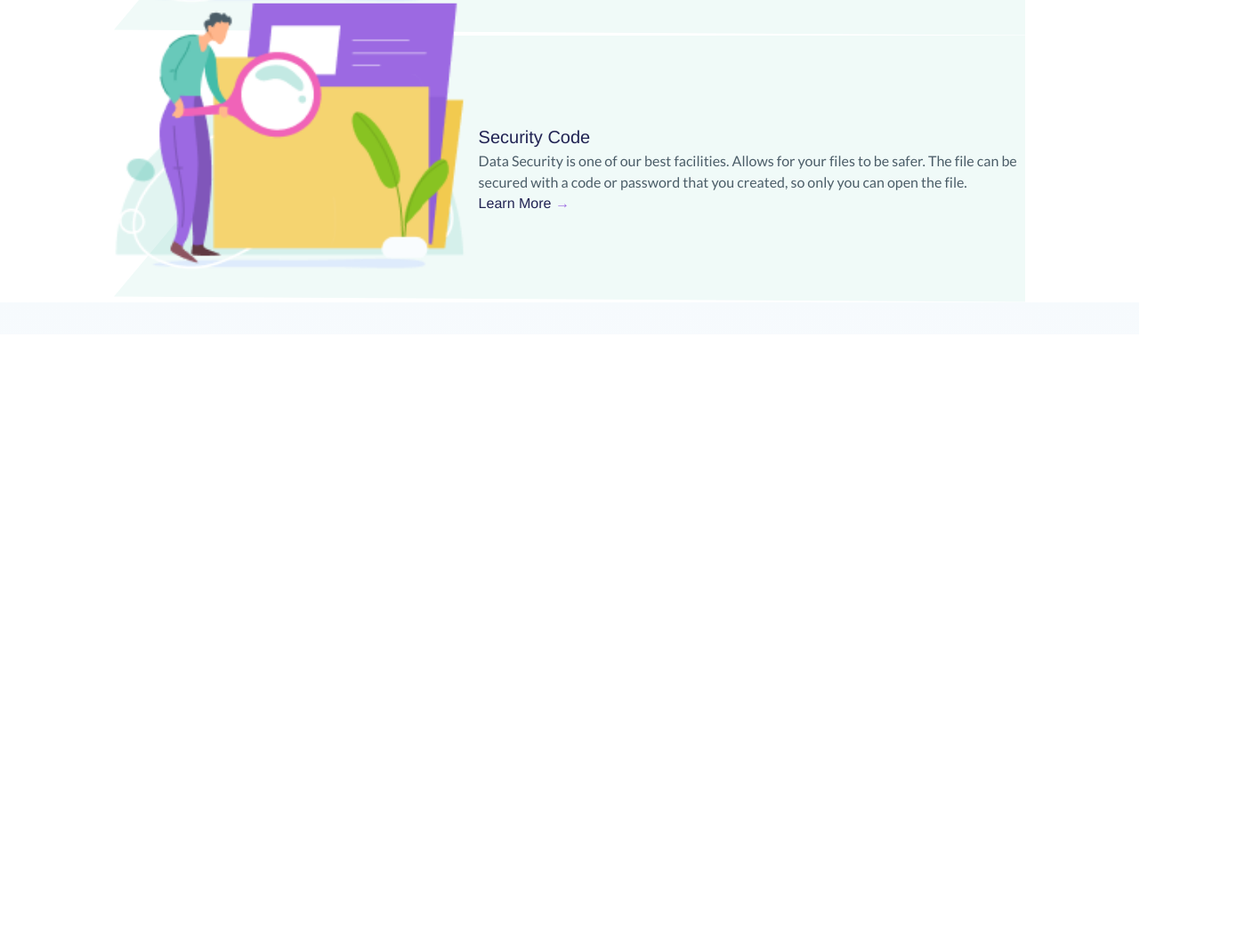
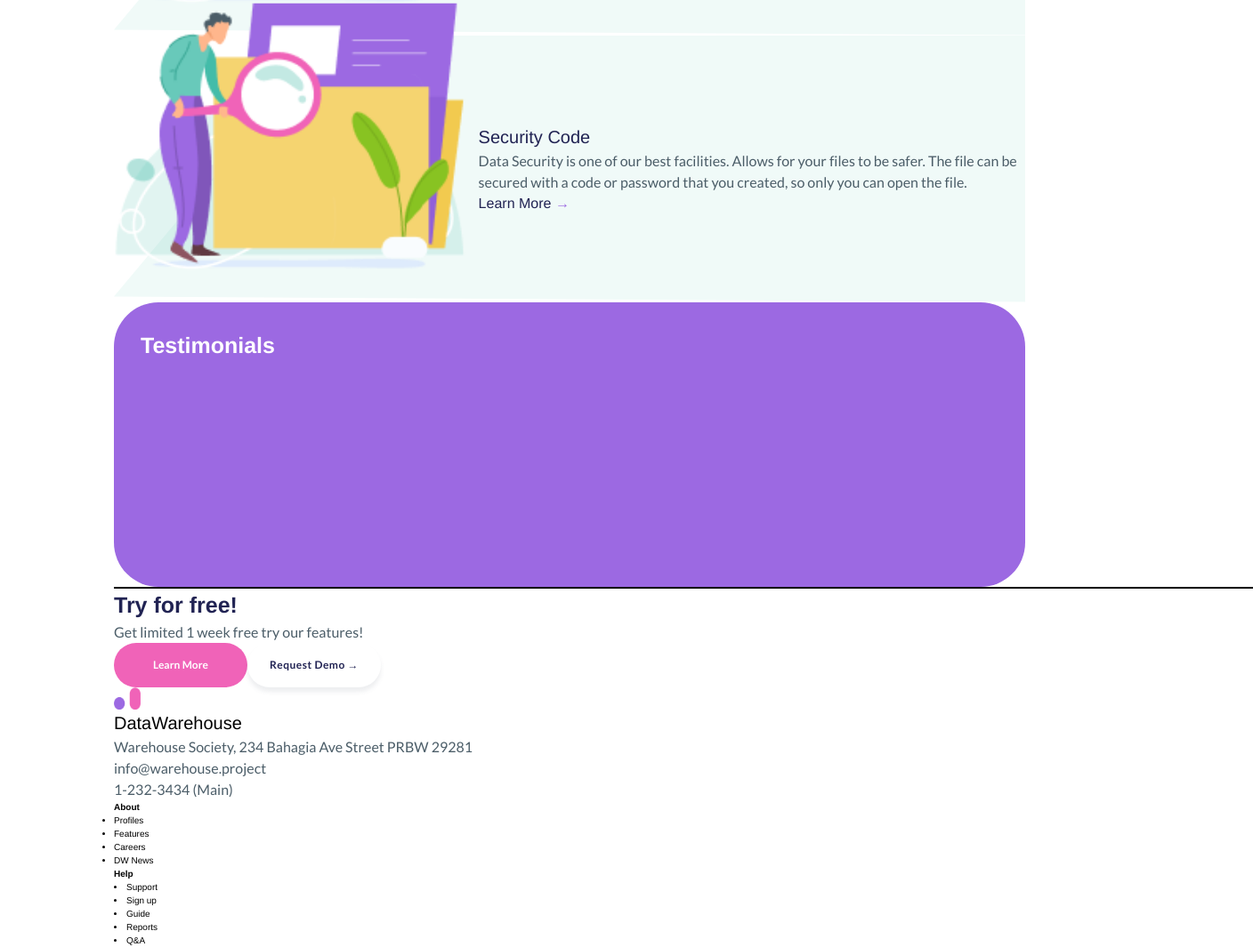
Before and after one commit to JustinLaw-dev/ClickUp-Mock, a plain HTML site: page index.html in a window 1280 px wide. Shown: the part 2590-3655 px from the top of the page at 89% size, 1408 px wide, since content can reach past the window. Before the commit the page ends 2966 px from the top, so only its background shows below. Drawn offline with Linux system fonts and the light colour scheme.

Commit message:
Adds testimonial and footer sections

```diff
--- a/index.html
+++ b/index.html
@@ -160,6 +160,66 @@
       </div>
     </section>
 
+    <section class="testimonials">
+      <div class="testimonials__container">
+        <h2 class="testimonials__heading">Testimonials</h2>
+        <div class="testimonials__carousel"></div>
+      </div>
+    </section>
+
+    <div class="hr"></div>
+
+    <footer class="footer">
+      <div class="footer__row--1">
+        <div class="footer__row--1-left">
+          <h2 class="footer__heading">Try for free!</h2>
+          <p>Get limited 1 week free try our features!</p>
+        </div>
+        <div class="footer__row--1-box-right">
+          <button class="features__cta features__cta--primary">
+            Learn More</button
+          ><button class="features__request-demo">
+            Request Demo <span>&rarr;</span>
+          </button>
+        </div>
+      </div>
+
+      <div class="footer__row--2">
+        <div class="footer__row--2-info">
+          <img
+            class="footer__logo"
+            src="./assets/img/logo.png"
+            alt="ClickUp Mock Logo"
+          />
+          <h3>DataWarehouse</h3>
+          <p>Warehouse Society, 234 Bahagia Ave Street PRBW 29281</p>
+          <p>info@warehouse.project</p>
+          <p>1-232-3434 (Main)</p>
+        </div>
+
+        <div class="footer__about">
+          <h4>About</h4>
+          <ul>
+            <li>Profiles</li>
+            <li>Features</li>
+            <li>Careers</li>
+            <li>DW News</li>
+          </ul>
+        </div>
+
+        <div class="footer__help">
+          <h4>Help</h4>
+          <li>Support</li>
+          <li>Sign up</li>
+          <li>Guide</li>
+          <li>Reports</li>
+          <li>Q&A</li>
+        </div>
+
+        <div class="footer__social"></div>
+      </div>
+    </footer>
+
     <script src="app.js"></script>
   </body>
 </html>
--- a/sass/abstracts/_utilities.scss
+++ b/sass/abstracts/_utilities.scss
@@ -0,0 +1,4 @@
+.hr {
+  width: 100vw;
+  border: 1px solid black;
+}
--- a/sass/base/_typography.scss
+++ b/sass/base/_typography.scss
@@ -59,3 +59,13 @@ p {
     font-size: 1.6rem;
   }
 }
+
+.testimonials {
+  &__heading {
+    color: $color-white;
+  }
+}
+
+.footer__heading {
+  color: $color-primary;
+}
--- a/sass/components/_buttons.scss
+++ b/sass/components/_buttons.scss
@@ -4,7 +4,8 @@ button {
   font-family: 'Lato', sans-serif;
 }
 
-.nav__request-demo {
+.nav__request-demo,
+.features__request-demo {
   width: 15rem;
   height: 5rem;
   margin-right: 2rem;
@@ -17,11 +18,19 @@ button {
   letter-spacing: 0.5px;
 }
 
-.hero__cta {
+.hero__cta,
+.features__cta {
   color: $color-white;
-  background-color: $color-purp;
   width: 15rem;
   height: 5rem;
   font-size: 1.2rem;
   font-weight: 700;
 }
+
+.hero__cta {
+  background-color: $color-purp;
+}
+
+.features__cta--primary {
+  background-color: $color-pink;
+}
--- /dev/null
+++ b/sass/components/_logo.scss
@@ -0,0 +1,5 @@
+.nav__logo,
+.footer__logo {
+  height: 2.5rem;
+  width: 3rem;
+}
--- a/sass/components/_nav.scss
+++ b/sass/components/_nav.scss
@@ -3,11 +3,6 @@
   justify-content: space-between;
   align-items: center;
   margin-top: 2rem;
-
-  &__logo {
-    height: 2.5rem;
-    width: 3rem;
-  }
 
   &__ham-menu {
     & div {
--- a/sass/layout/_hero.scss
+++ b/sass/layout/_hero.scss
@@ -6,8 +6,4 @@
   &__img {
     margin: 10vh 0;
   }
-
-  &__cta {
-    margin: 0 auto;
-  }
 }
--- /dev/null
+++ b/sass/layout/_testimonials.scss
@@ -0,0 +1,11 @@
+.testimonials {
+  &__container {
+    height: 40vh;
+    background-color: $color-purp;
+    border-radius: 50px;
+  }
+
+  &__heading {
+    padding: 3rem;
+  }
+}
--- a/sass/main.scss
+++ b/sass/main.scss
@@ -7,8 +7,10 @@
 @import 'base/typography';
 
 @import 'components/buttons';
+@import 'components/logo';
 @import 'components/nav';
 
 @import 'layout/about';
 @import 'layout/features';
 @import 'layout/hero';
+@import 'layout/testimonials';
```
Also changed, not shown: sass/main.css, 1 other file.
